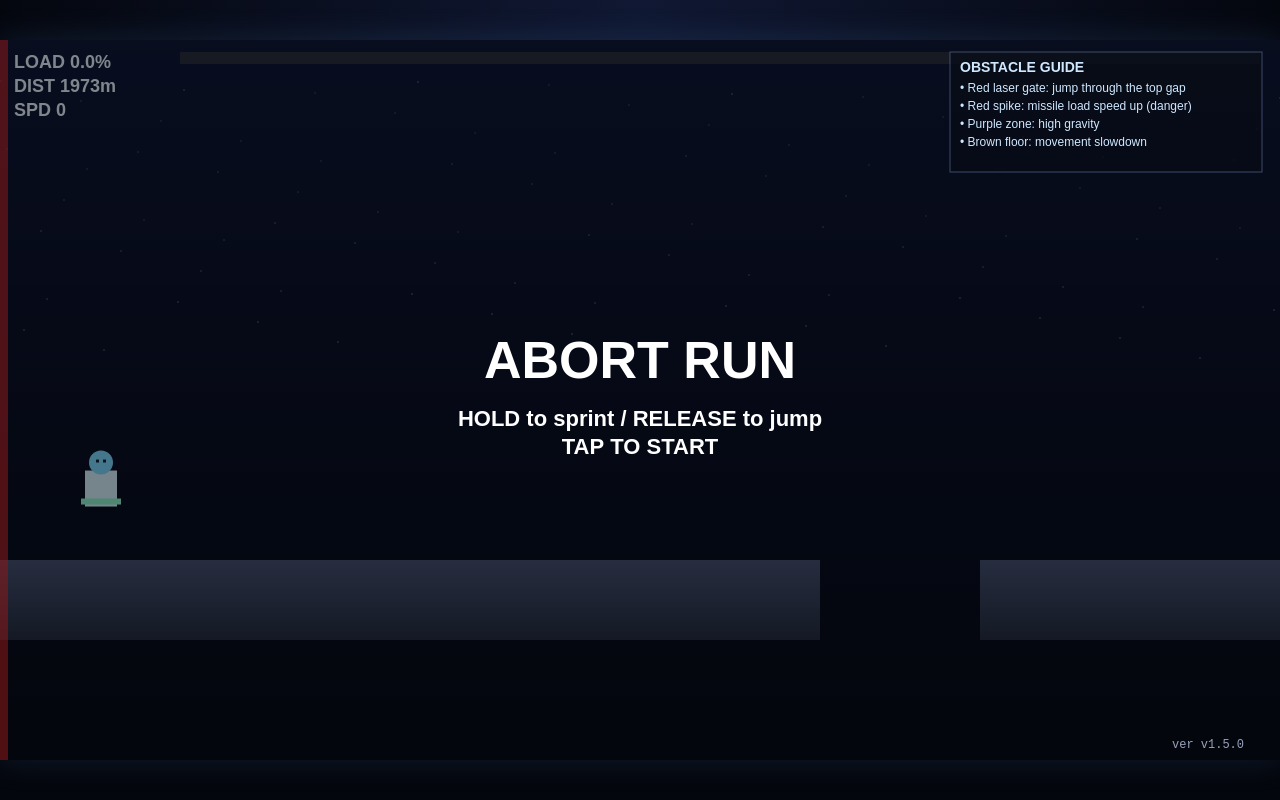
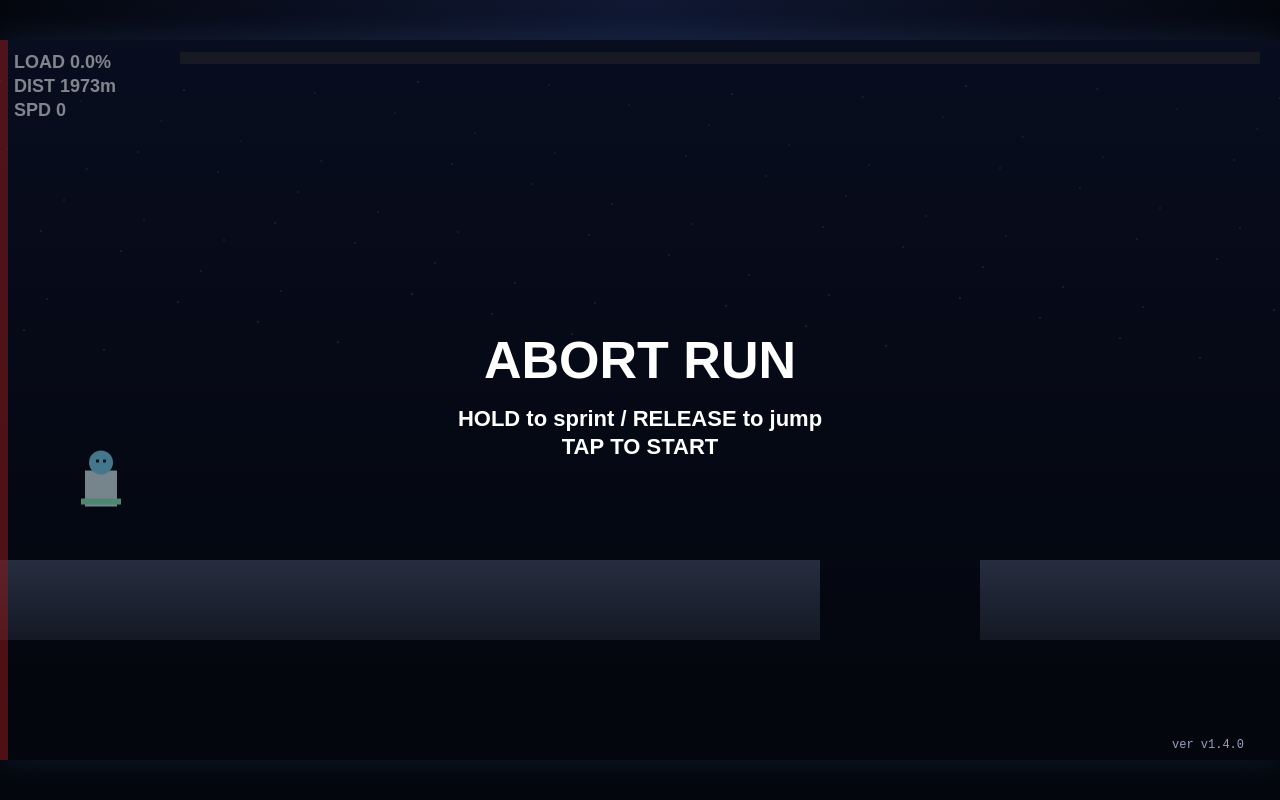
Before and after one commit to yuta811/test_web_app03, a website: page index.html in a window 1280 px wide. Drawn offline with Linux system fonts and the light colour scheme.

Commit message:
Revert "Make laser gate avoidable and add in-game OBSTACLE GUIDE (v1.5.0)"

```diff
--- a/index.html
+++ b/index.html
@@ -22,7 +22,7 @@
       const MISSILE = { timeLimit: 60, baseLoadSpeed: 100 / 60 };
       const STAGE_LENGTH = 6000;
       const FALL_DEATH_Y = 1100;
-      const GAME_VERSION = 'v1.5.0';
+      const GAME_VERSION = 'v1.4.0';
 
       const canvas = document.getElementById('gameCanvas');
       const ctx = canvas.getContext('2d');
@@ -42,7 +42,7 @@
         { type: 'platform', x: 4300, y: 500, width: 220, height: 80 }, { type: 'platform', x: 4620, y: 470, width: 220, height: 80 }, { type: 'platform', x: 4940, y: 500, width: 220, height: 80 },
         { type: 'platform', x: 5260, y: 520, width: 840, height: 80 },
         { type: 'jammer_spike', x: 3600, y: 460, width: 62, height: 60, loadMultiplier: 1.65, duration: 2.6 },
-        { type: 'laser_gate', x: 4180, y: 120, width: 32, height: 320 },
+        { type: 'laser_gate', x: 4180, y: 0, width: 32, height: 520 },
         { type: 'delay_core', x: 4725, y: 410, width: 48, height: 48, loadReduce: 6.5, consumed: false },
         { type: 'goal', x: GOAL_X, y: 430, width: 80, height: 90 }
       ];
@@ -228,31 +228,7 @@
 
         if (state.warningPulse > 0 && state.mode === GameState.PLAYING) { ctx.strokeStyle = `rgba(255,40,40,${0.2 + 0.55 * state.warningPulse})`; ctx.lineWidth = 18; ctx.strokeRect(0, 0, w, h); }
         if (state.hitFlashTimer > 0 && state.mode === GameState.PLAYING) { const alpha = clamp(state.hitFlashTimer / 0.28, 0, 1) * 0.5; ctx.fillStyle = `rgba(255, 110, 110, ${alpha})`; ctx.fillRect(0, 0, w, h); }
-        drawObstacleGuide();
         ctx.fillStyle = 'rgba(210,220,255,.72)'; ctx.font = '12px monospace'; ctx.fillText(`ver ${GAME_VERSION}`, w - 108, h - 12);
-      }
-
-      function drawObstacleGuide() {
-        const guideX = viewport.w - 330;
-        const guideY = 12;
-        const lineHeight = 18;
-        const panelHeight = 120;
-        ctx.fillStyle = 'rgba(8, 12, 22, .72)';
-        ctx.fillRect(guideX, guideY, 312, panelHeight);
-        ctx.strokeStyle = 'rgba(160, 190, 255, .35)';
-        ctx.lineWidth = 1;
-        ctx.strokeRect(guideX, guideY, 312, panelHeight);
-        ctx.fillStyle = '#cfe8ff';
-        ctx.font = 'bold 14px sans-serif';
-        ctx.fillText('OBSTACLE GUIDE', guideX + 10, guideY + 20);
-        ctx.font = '12px sans-serif';
-        const lines = [
-          'Red laser gate: jump through the top gap',
-          'Red spike: missile load speed up (danger)',
-          'Purple zone: high gravity',
-          'Brown floor: movement slowdown'
-        ];
-        for (let i = 0; i < lines.length; i++) ctx.fillText(`• ${lines[i]}`, guideX + 10, guideY + 40 + i * lineHeight);
       }
 
       function respawnNearPlatform() { const maxRespawnDistance = 900; let nearest = null; let nearestDist = Infinity; for (const obj of levelObjects) { if (obj.type !== 'platform') continue; const platformTop = obj.y - player.height; const candidateX = clamp(player.x, obj.x + 18, obj.x + obj.width - player.width - 18); const dist = Math.hypot(candidateX - player.x, platformTop - player.y); if (dist <= maxRespawnDistance && dist < nearestDist) { nearestDist = dist; nearest = { x: candidateX, y: platformTop }; } } if (!nearest) return endGame(false, 'SIGNAL LOST'); Object.assign(player, { x: nearest.x, y: nearest.y, vx: 0, vy: 0, grounded: true }); }
```
